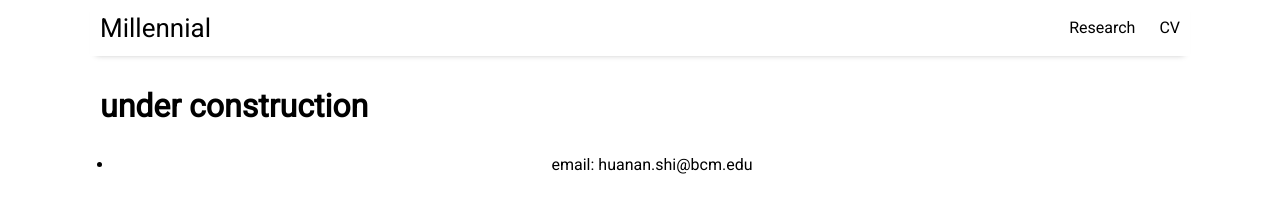
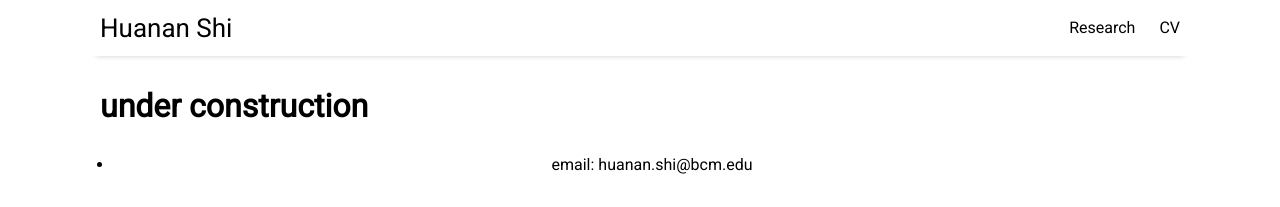
Before and after one commit to huananfshi/huananfshi.github.io, a Jekyll site: the page built from index.html, in a window 1280 px wide. Shown: the top 207 px of the page. Built offline with Jekyll 4.4.1, drawn with Linux system fonts in a browser that asks for light colours; nearby versions of some CDN libraries; the list of posts is cut into pages by our own code.

Commit message:
Update _config.yml

```diff
--- a/_config.yml
+++ b/_config.yml
@@ -14,9 +14,7 @@ sass:
   style: :nested
 
 # Customise atom feed settings (this is where Jekyll-Feed gets configuration information)
-title:		           "Millennial"
-description:	       "a Jekyll theme for running a blog or publication"
-author:              "Paul Le"
+title:		           "Huanan Shi"
 
 # RSS 2.0 can be used instead of Atom by uncommenting following two lines
 #feed:
```
